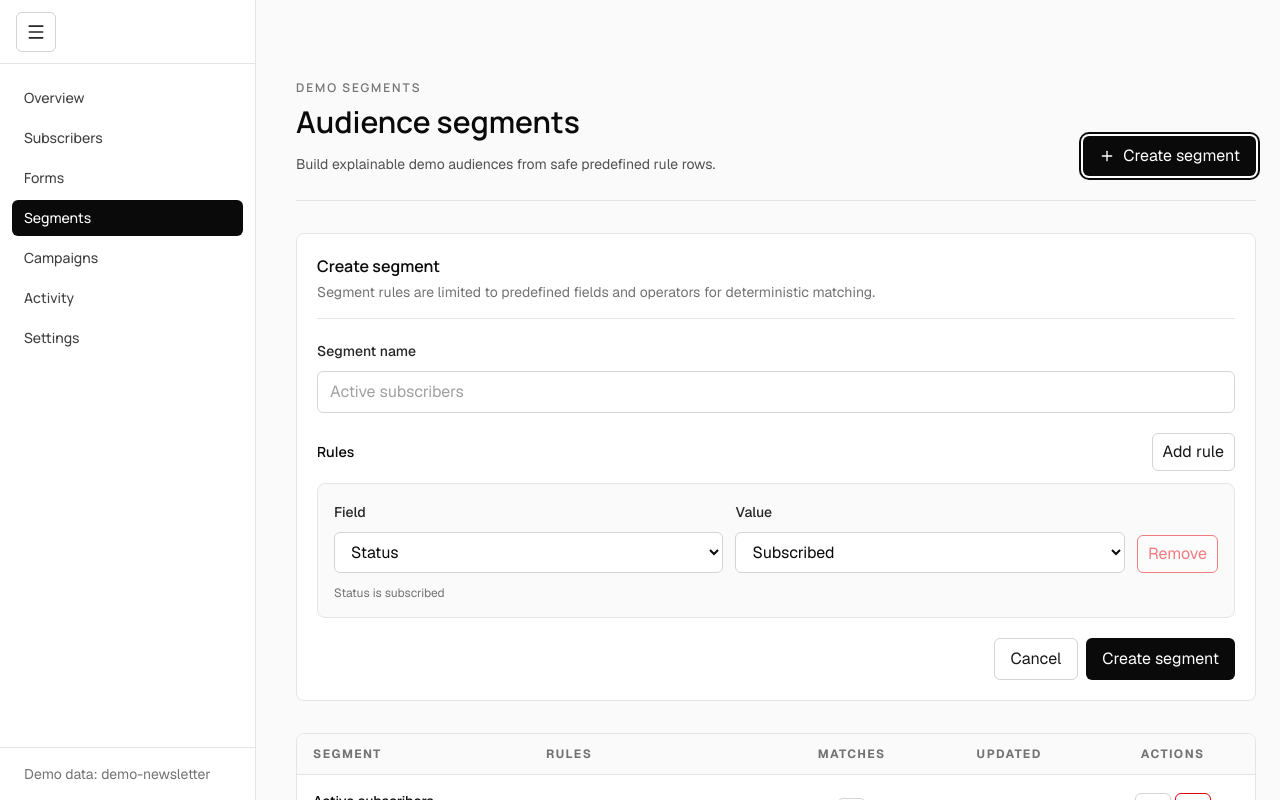
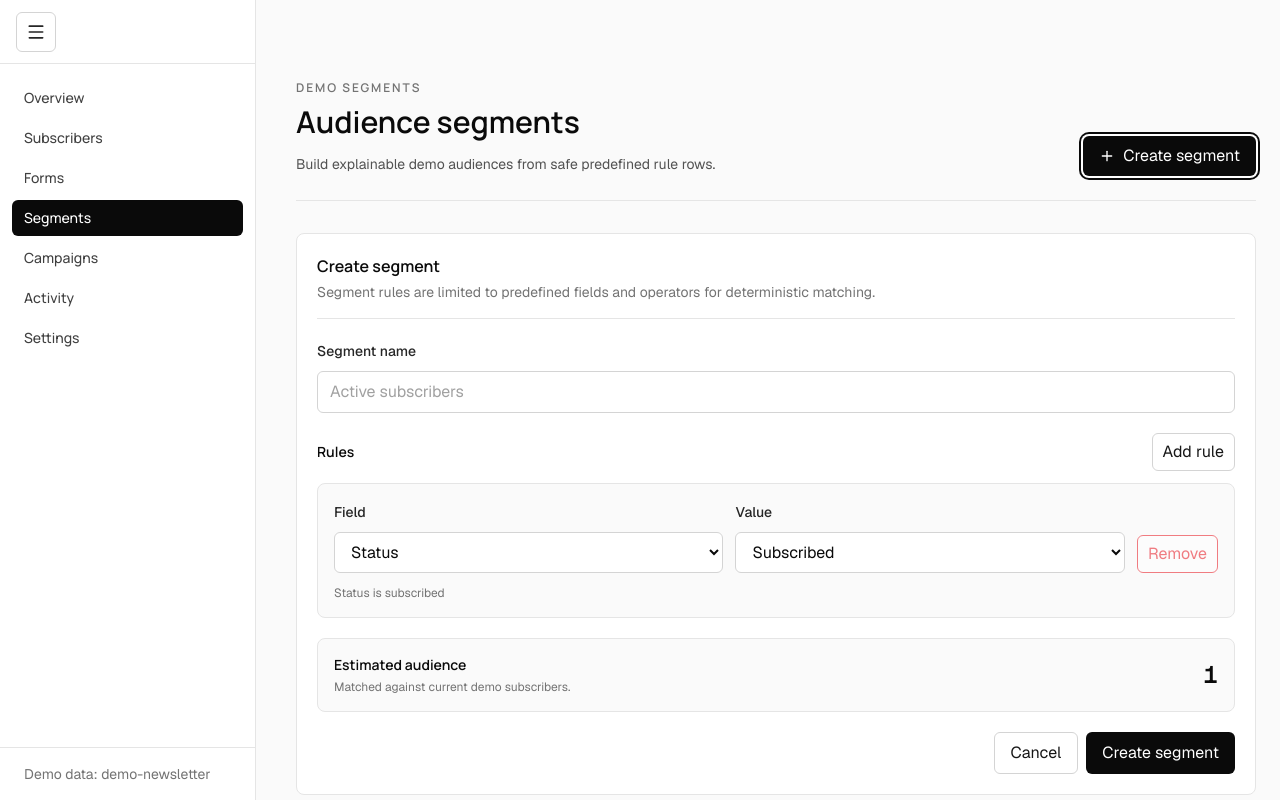
Before and after one commit to AjvorHardi/news-mailer, a React (Vite) app: page /demo/segments in a window 1280 px wide. Both pictures are taken after a click on the button "Create segment". Shown: the top 800 px of the page. Built offline with nearby package versions, Linux system fonts and the light colour scheme.

Commit message:
feat: add live segment match count

```diff
--- a/src/features/demo/DemoSegmentsPage.tsx
+++ b/src/features/demo/DemoSegmentsPage.tsx
@@ -377,6 +377,7 @@ function DemoSegmentEditor({ error, forms, isSubmitting, onCancel, onSubmit, seg
     name: 'rules',
   });
   const watchedRules = useWatch({ control, name: 'rules' });
+  const matchCountQuery = useDemoSegmentMatchCount(watchedRules, watchedRules.length > 0);
 
   return (
     <section className="rounded-lg border border-neutral-200 bg-white p-5">
@@ -421,6 +422,18 @@ function DemoSegmentEditor({ error, forms, isSubmitting, onCancel, onSubmit, seg
             })}
           </div>
           {typeof errors.rules?.message === 'string' ? <p className="text-sm text-red-600">{errors.rules.message}</p> : null}
+        </div>
+
+        <div className="rounded-lg border border-neutral-200 bg-neutral-50 p-4">
+          <div className="flex flex-col gap-3 min-[560px]:flex-row min-[560px]:items-center min-[560px]:justify-between">
+            <div>
+              <h3 className="font-display text-sm font-semibold text-neutral-950">Estimated audience</h3>
+              <p className="mt-1 text-xs text-neutral-500">Matched against current demo subscribers.</p>
+            </div>
+            <div className="font-mono-ui text-2xl font-semibold text-neutral-950">
+              {matchCountQuery.isLoading ? '...' : matchCountQuery.data ?? 0}
+            </div>
+          </div>
         </div>
 
         {error ? <p className="text-sm text-red-600">{error.message}</p> : null}
```
